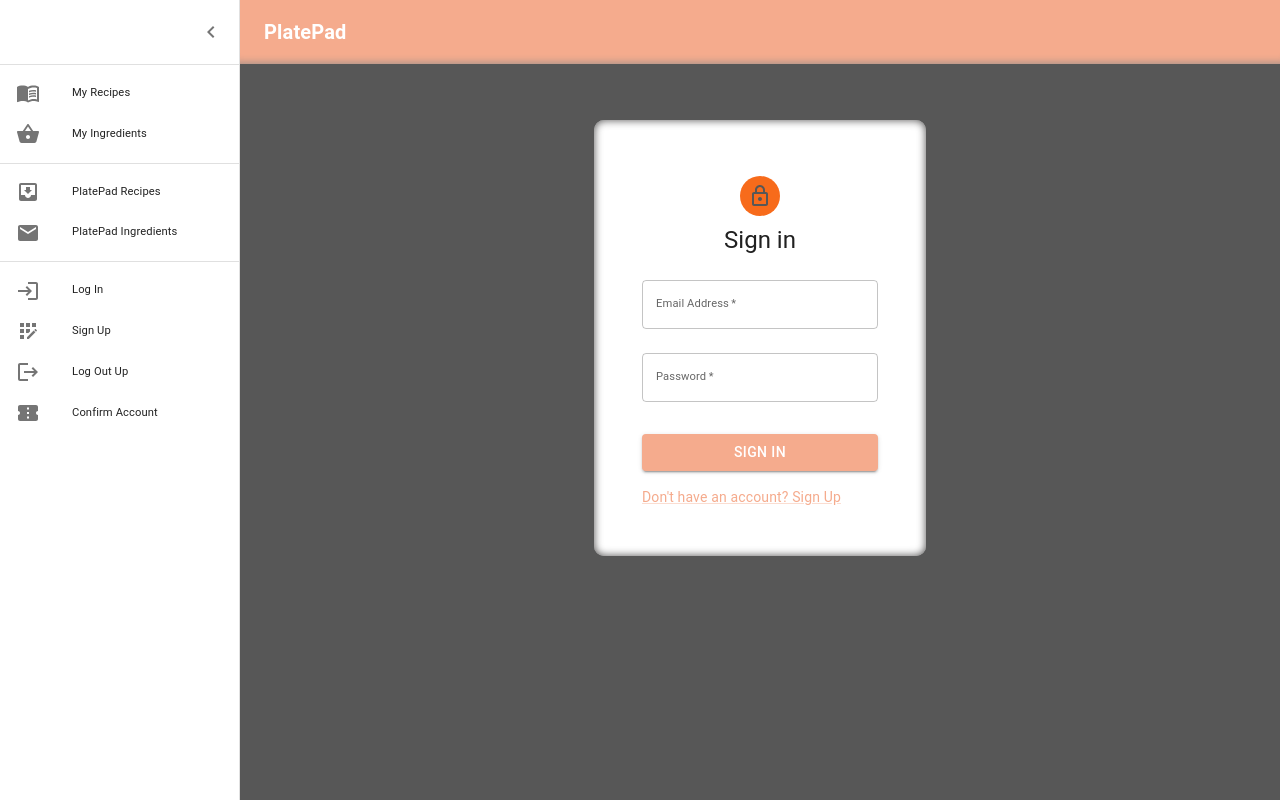
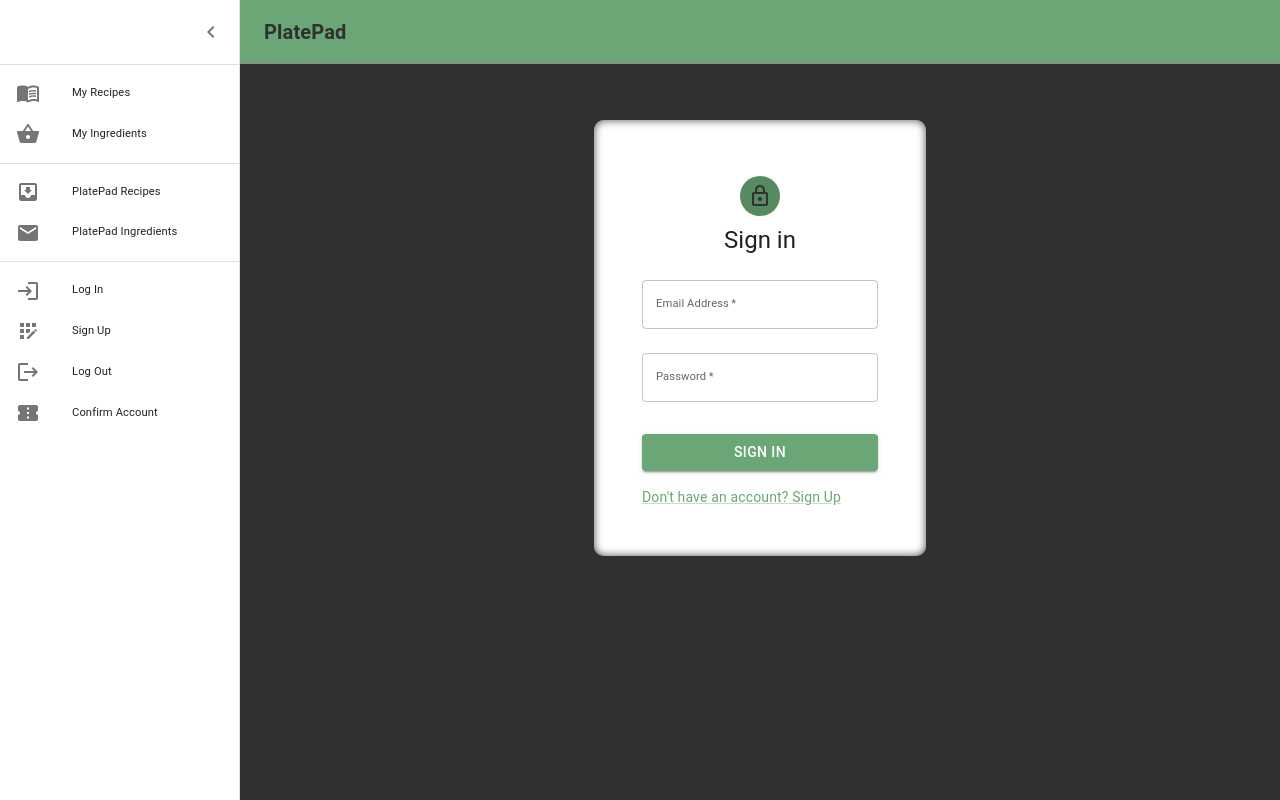
Before and after one commit to krystiankulik/PlatePadUI, a React (Create React App) app: page /login in a window 1280 px wide. Both pictures are taken after a click on the button "open drawer". Built offline with nearby package versions, Linux system fonts and the light colour scheme.

Commit message:
main page redirection and log out

```diff
--- a/src/App.css
+++ b/src/App.css
@@ -14,14 +14,14 @@
 }
 
 .App-header {
-  background-color: #282c34;
+  background-color: #262727;
   min-height: 100vh;
   display: flex;
   flex-direction: column;
   align-items: center;
   justify-content: center;
   font-size: calc(10px + 2vmin);
-  color: white;
+  color: #303030;
 }
 
 .App-link {
--- a/src/App.tsx
+++ b/src/App.tsx
@@ -31,13 +31,13 @@ function App() {
     },
     palette: {
       background: {
-        default: "#575757",
+        default: "#303030",
       },
       primary: {
-        main: "#f5ab8d",
+        main: "#6ba776",
       },
       secondary: {
-        main: "#f76b1b",
+        main: "#568a60",
       },
     },
   });
--- a/src/components/MenuDrawer.tsx
+++ b/src/components/MenuDrawer.tsx
@@ -25,20 +25,17 @@ import Toolbar from "@mui/material/Toolbar";
 import Typography from "@mui/material/Typography";
 import { styled, useTheme } from "@mui/material/styles";
 import { ReactElement, useState } from "react";
-import { Route, Routes, useNavigate } from "react-router-dom";
+import { isMobile } from "react-device-detect";
+import { Navigate, Route, Routes, useNavigate } from "react-router-dom";
+import useAuthToken from "../logic/useAuthToken";
 import { ConfirmEmail } from "./ConfirmEmail";
-import { LogIn } from "./LogIn";
-import { SignUp } from "./Signup";
-import { Recipes } from "./Recipes";
-import { Ingredient, Recipe } from "../model/model";
-import { api } from "../api";
-import { AxiosError, isAxiosError } from "axios";
-import useAuthToken from "../logic/useAuthToken";
-import { Ingredients } from "./Ingredients";
-import { isMobile } from "react-device-detect";
 import IngredientDetail from "./IngredientDetail";
 import IngredientEdit from "./IngredientEdit";
+import { Ingredients } from "./Ingredients";
+import { LogIn } from "./LogIn";
 import RecipeDetail from "./RecipeDetail";
+import { Recipes } from "./Recipes";
+import { SignUp } from "./Signup";
 
 const drawerWidth = 240;
 
@@ -99,7 +96,7 @@ export function MenuDrawer(props: Props) {
   const theme = useTheme();
   const [open, setOpen] = useState(false);
 
-  const { token } = useAuthToken();
+  const { isLoggedIn, removeToken } = useAuthToken();
 
   const openRecipes = () => {
     if (isMobile) {
@@ -156,13 +153,13 @@ export function MenuDrawer(props: Props) {
             edge="start"
             sx={{ mr: 2, ...(open && { display: "none" }) }}
           >
-            <MenuIcon sx={{ color: "white" }} />
+            <MenuIcon sx={{ color: "#303030" }} />
           </IconButton>
           <Typography
             variant="h6"
             noWrap
             component="div"
-            sx={{ color: "white" }}
+            sx={{ color: "#303030" }}
           >
             <b>PlatePad</b>
           </Typography>
@@ -230,9 +227,19 @@ export function MenuDrawer(props: Props) {
           {renderMenuItem("Sign Up", "/signup", () => (
             <AppRegistrationIcon />
           ))}
-          {renderMenuItem("Log Out Up", "/", () => (
-            <LogoutIcon />
-          ))}
+          <ListItem key={"logOut"} disablePadding>
+            <ListItemButton
+              onClick={() => {
+                removeToken();
+                navigate("/");
+              }}
+            >
+              <ListItemIcon>
+                <LogoutIcon />
+              </ListItemIcon>
+              <ListItemText primary={"Log Out"} />
+            </ListItemButton>
+          </ListItem>
           {renderMenuItem("Confirm Account", "/confirm-email", () => (
             <ConfirmationNumberIcon />
           ))}
@@ -249,6 +256,16 @@ export function MenuDrawer(props: Props) {
           }}
         >
           <Routes>
+            <Route
+              path="/"
+              element={
+                isLoggedIn ? (
+                  <Navigate to="/my-recipes" />
+                ) : (
+                  <Navigate to="/login" />
+                )
+              }
+            />
             <Route path="/login" element={<LogIn />} />
             <Route path="/signup" element={<SignUp />} />
             <Route path="/confirm-email" element={<ConfirmEmail />} />
```
Also changed, not shown: src/components/LogIn.tsx (+3 -4 lines).
